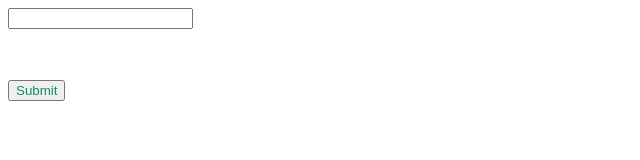
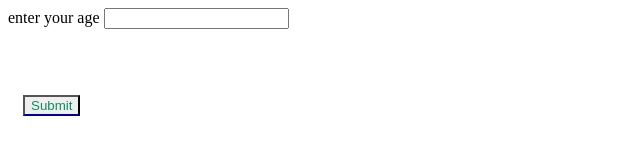
Before and after one commit to nitishgupta978/JavaScript, a plain HTML site: page index.html in a window 1280 px wide. Shown: the whole page, without its empty margins (0-640 px from the left). Drawn offline with Linux system fonts and the light colour scheme.

Commit message:
Added : If else statement include some style

```diff
--- a/index.html
+++ b/index.html
@@ -10,9 +10,10 @@
 </head>
 
 <body>
+    <label for="aText">enter your age</label>
     <input type="text" id="aText"><br>
     <button type="button" id="aButton">Submit</button>
-    <label id="aLable"></label>
+
     <script src="index.js"></script>
 </body>
 
--- a/style.css
+++ b/style.css
@@ -2,7 +2,9 @@
     align-self: center;
     color: rgb(14, 141, 99);
     box-sizing: unset;
-    margin: 0;
+    margin: 15px;
     position: absolute;
     top: 10%;
+    border-bottom-color: blue;
+
 }
```
